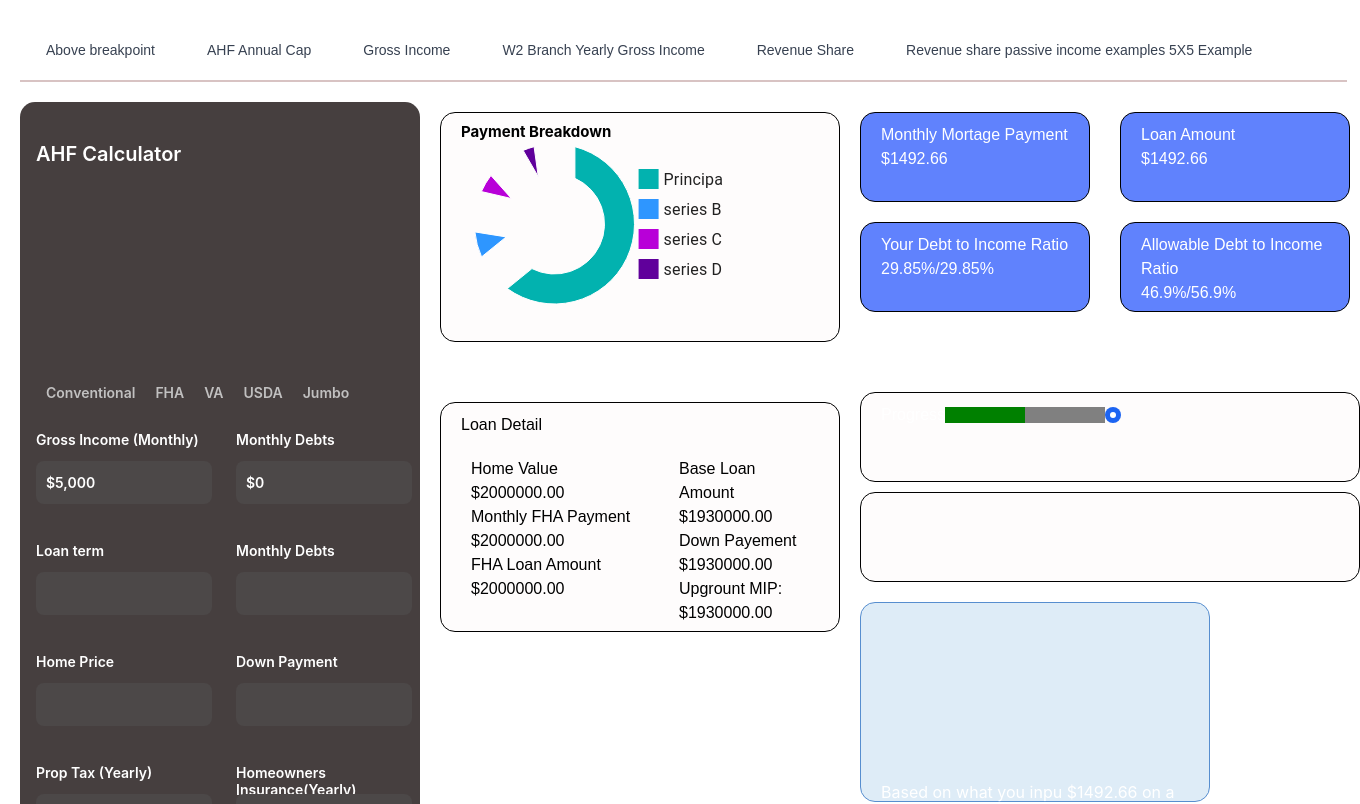
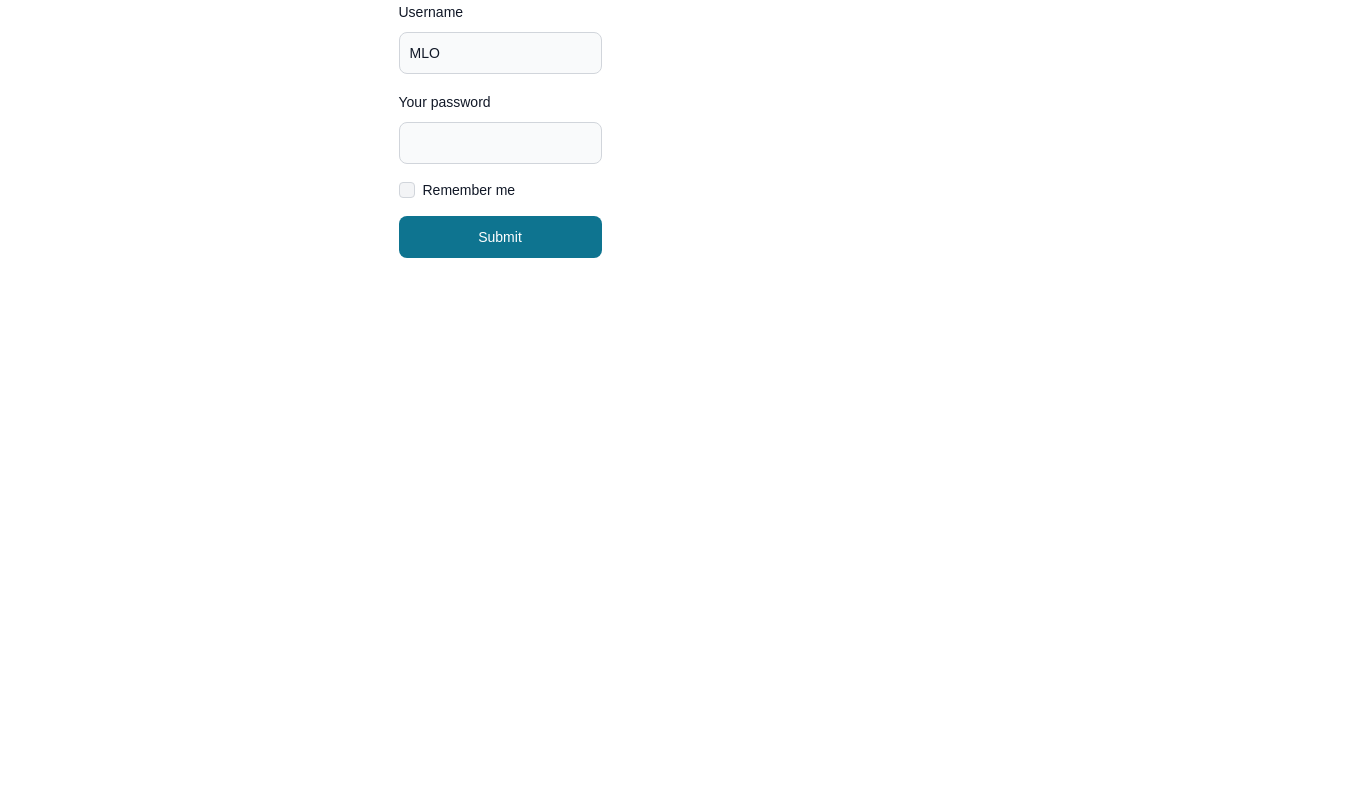
Before and after one commit to ahf-mortgage/AHF_Fintech, a React (Create React App) app in the folder frontend/ahf/: page / in a window 1280 px wide. Shown: the top 804 px of the page, 1360 px wide, since content can reach past the window. Built offline with nearby package versions, Linux system fonts and the light colour scheme.

Commit message:
message framework

```diff
--- a/frontend/ahf/package.json
+++ b/frontend/ahf/package.json
@@ -15,6 +15,7 @@
     "react-bootstrap": "^2.10.2",
     "react-dom": "^18.3.1",
     "react-player": "^2.16.0",
+    "react-router-dom": "^6.23.1",
     "react-scripts": "5.0.1",
     "web-vitals": "^2.1.4"
   },
--- a/frontend/ahf/src/App.js
+++ b/frontend/ahf/src/App.js
@@ -1,14 +1,29 @@
-
-import DashBoard from './screens/MLO/';
+import { createHashRouter, Route, RouterProvider, Routes } from "react-router-dom";
+import LoginPage from "./screens/accounts";
+import DashBoard from "./screens/MLO";
 
 
 
-function App() {
+const App = () => {
+  const router = createHashRouter([
+    {
+      path: "/",
+      element: <LoginPage />,
+    },
+    {
+      path: "dashboard",
+      element: <DashBoard />,
+    },
+  ]);
+
   return (
-    <div>
-      <DashBoard />
-    </div>
+    <RouterProvider router={router}>
+      <Routes>
+        <Route path="/" element={<LoginPage />} />
+        <Route path="dashboard/" element={<DashBoard />} />
+      </Routes>
+    </RouterProvider>
   );
-}
+};
 
 export default App;
--- /dev/null
+++ b/frontend/ahf/src/screens/accounts/index.js
@@ -0,0 +1,39 @@
+
+"use client";
+
+import { Button, Checkbox, Label, TextInput } from "flowbite-react";
+import { useState } from "react";
+
+function LoginPage() {
+  const [username,setUsername] = useState("MLO")
+  const [password,setPassword] = useState("")
+  return (
+      <div style={{
+        display:"flex",
+        justifyContent:"center",
+        alignItems:"center"
+      }}>
+            <form className="flex max-w-md flex-col gap-4">
+      <div>
+        <div className="mb-2 block">
+          <Label htmlFor="email1" value="Username" />
+        </div>
+        <TextInput id="email1" type="pa" placeholder="ahf" required  value={username} onChange={(event) => setUsername(event.target.value)}/>
+      </div>
+      <div>
+        <div className="mb-2 block">
+          <Label htmlFor="password1" value="Your password" />
+        </div>
+        <TextInput id="password1" type="password" value={password}  onChange={(event) => setPassword(event.target.value)} required />
+      </div>
+      <div className="flex items-center gap-2">
+        <Checkbox id="remember" />
+        <Label htmlFor="remember">Remember me</Label>
+      </div>
+      <Button type="submit">Submit</Button>
+    </form>
+      </div>
+  );
+}
+
+export default LoginPage
```
Also changed, not shown: 1 other file (tests, documents, lock files or other folders).
